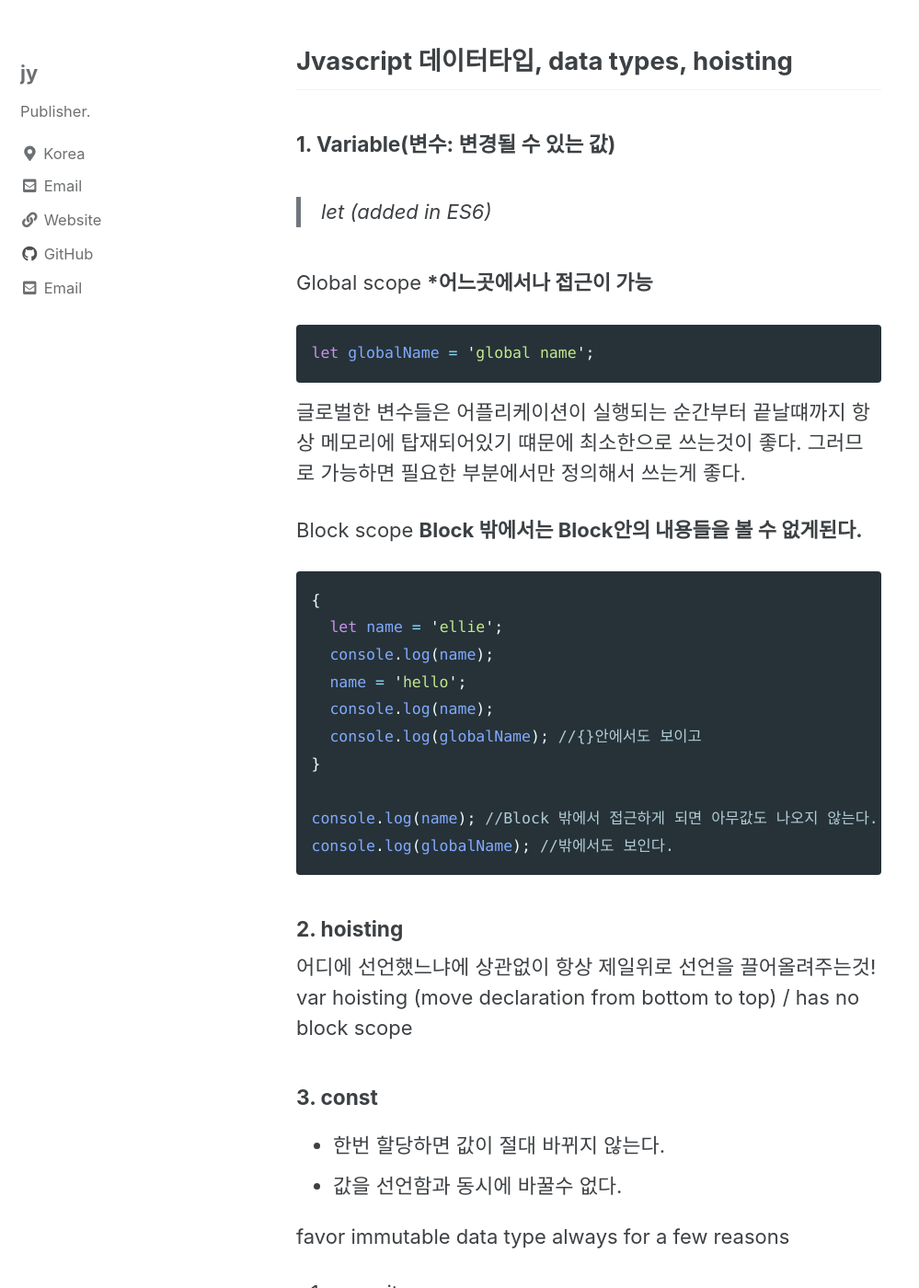
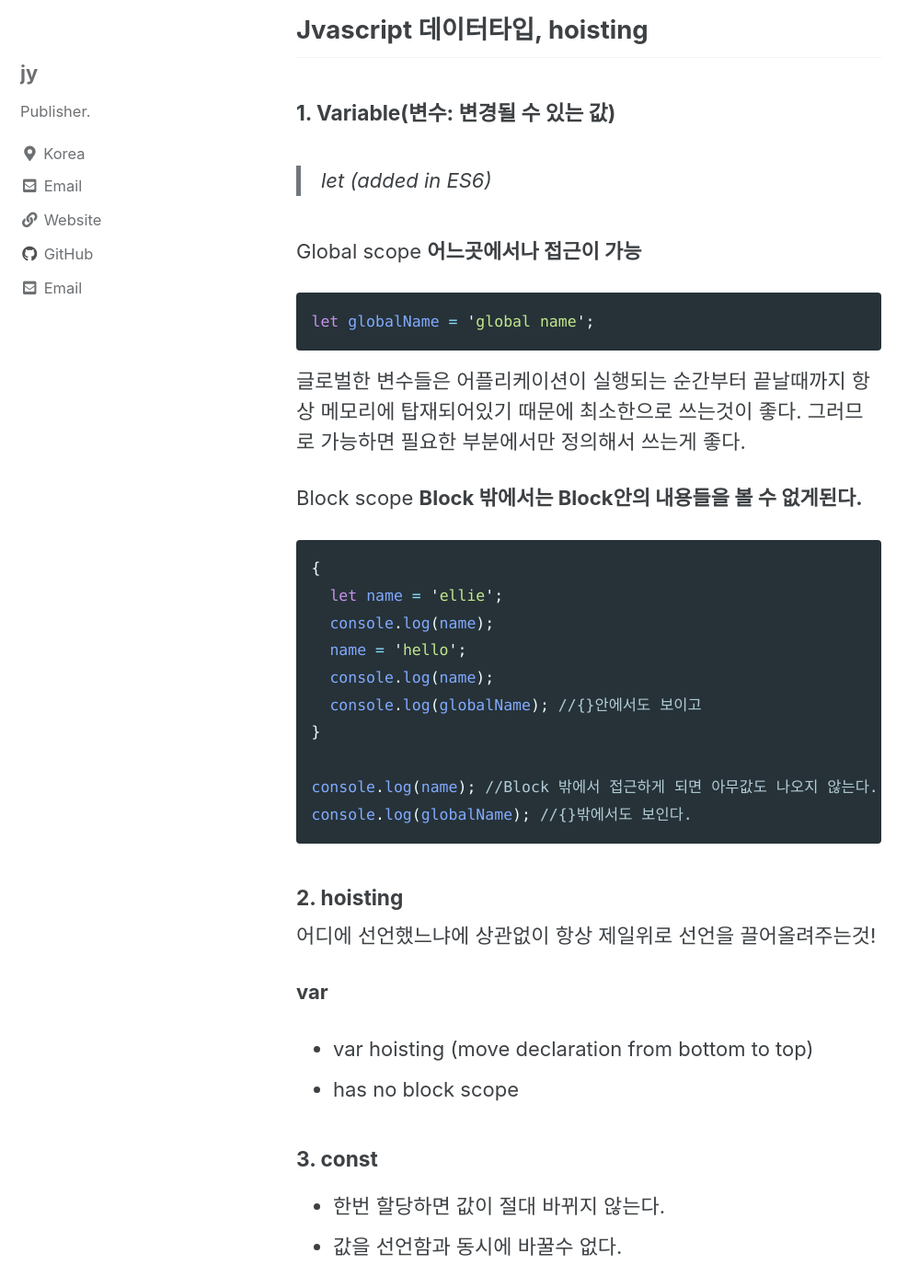
Before and after one commit to holo-gram/holo-gram.github.io, a Jekyll site: the page built from _posts/2021-01-04-javascript_dataTypes_hoisting.md, in a window 1280 px wide and 1400 px high, scrolled down 240 px. Shown: the whole window at 92% size, without its empty margins (0-999 px from the left). Built offline with Jekyll 4.4.1, drawn with Linux system fonts in a browser that asks for light colours; cached includes are drawn as plain includes; some of the changed text lies outside the part shown.

Commit message:
자바스크립트 공부 - 데이터타입, data types, let vs var, hoisting

````diff
--- a/_posts/2021-01-04-javascript_dataTypes_hoisting.md
+++ b/_posts/2021-01-04-javascript_dataTypes_hoisting.md
@@ -1,5 +1,5 @@
 ---
-title: "Jvascript 데이터타입, data types, hoisting"
+title: "Jvascript 데이터타입, hoisting"
 categories:
   - Github blog
 tags:
@@ -7,19 +7,21 @@ tags:
   - hoisting
 ---
 
-## Jvascript 데이터타입, data types, hoisting
+## Jvascript 데이터타입, hoisting
 
 ##### 1. Variable(변수: 변경될 수 있는 값)
 > let (added in ES6)
 
-Global scope ***어느곳에서나 접근이 가능**
+Global scope
+**어느곳에서나 접근이 가능**
 ```js
 let globalName = 'global name';
 ```
-글로벌한 변수들은 어플리케이션이 실행되는 순간부터 끝날떄까지 항상 메모리에 탑재되어있기 떄문에 최소한으로 쓰는것이 좋다. 그러므로 가능하면 필요한 부분에서만 정의해서 쓰는게 좋다.
+글로벌한 변수들은 어플리케이션이 실행되는 순간부터 끝날때까지 항상 메모리에 탑재되어있기 때문에 최소한으로 쓰는것이 좋다. 그러므로 가능하면 필요한 부분에서만 정의해서 쓰는게 좋다.
 
 
-Block scope **Block 밖에서는 Block안의 내용들을 볼 수 없게된다.**
+Block scope
+**Block 밖에서는 Block안의 내용들을 볼 수 없게된다.**
 ```js
 {
   let name = 'ellie';
@@ -30,12 +32,15 @@ Block scope **Block 밖에서는 Block안의 내용들을 볼 수 없게된다.*
 }
 
 console.log(name); //Block 밖에서 접근하게 되면 아무값도 나오지 않는다.
-console.log(globalName); //밖에서도 보인다.
+console.log(globalName); //{}밖에서도 보인다.
 ```
 
 ##### 2. hoisting
 어디에 선언했느냐에 상관없이 항상 제일위로 선언을 끌어올려주는것!
-var hoisting (move declaration from bottom to top) / has no block scope
+
+**var**
+- var hoisting (move declaration from bottom to top)
+- has no block scope
 
 
 ##### 3. const
@@ -48,15 +53,18 @@ favor immutable data type always for a few reasons
 3. reduce human mistakes
 
 
-
 ##### null
 **비어있는값을 지정해주는것**
+```js
 let nothing = null;
+```
 
 ##### undefined
 **선언은 되었지만 아무값도 지정되어있지 않은것**
+```js
 let x;
 let x = undefined;
+```
 
 
 #### symbol
````
Also changed, not shown: other parts of _posts/2021-01-04-javascript_dataTypes_hoisting.md (+6 -3 lines).
